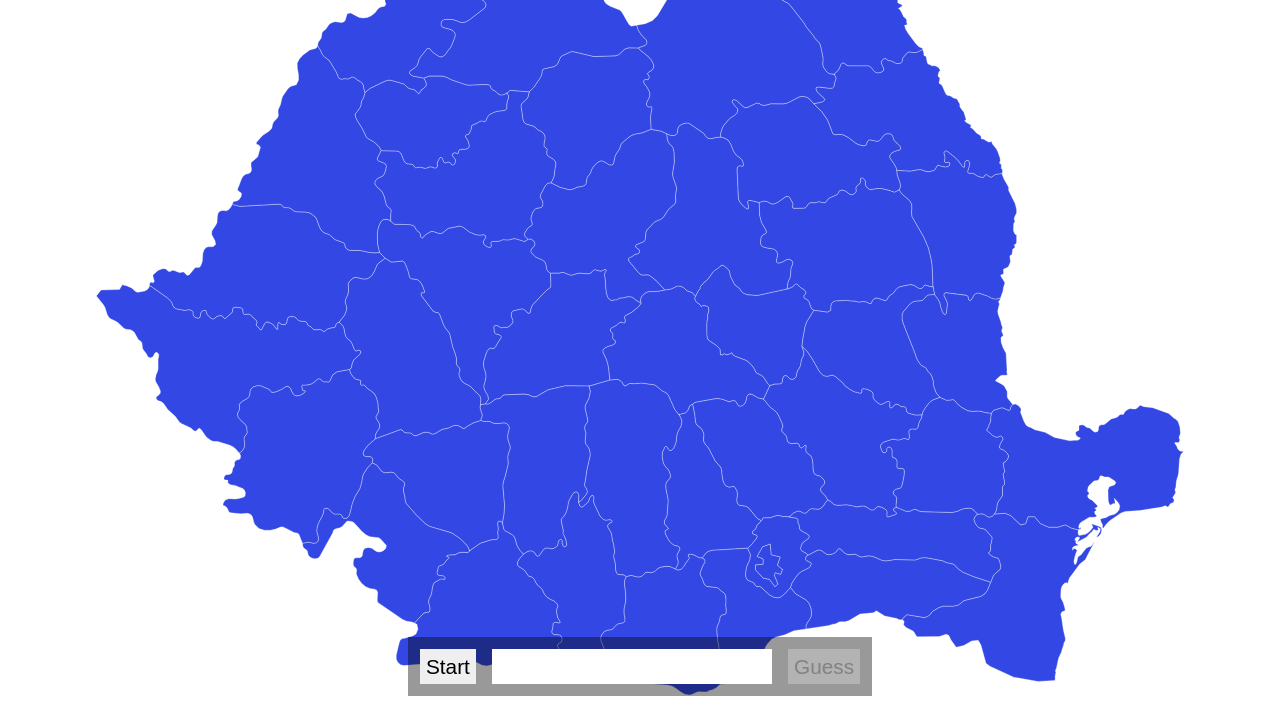
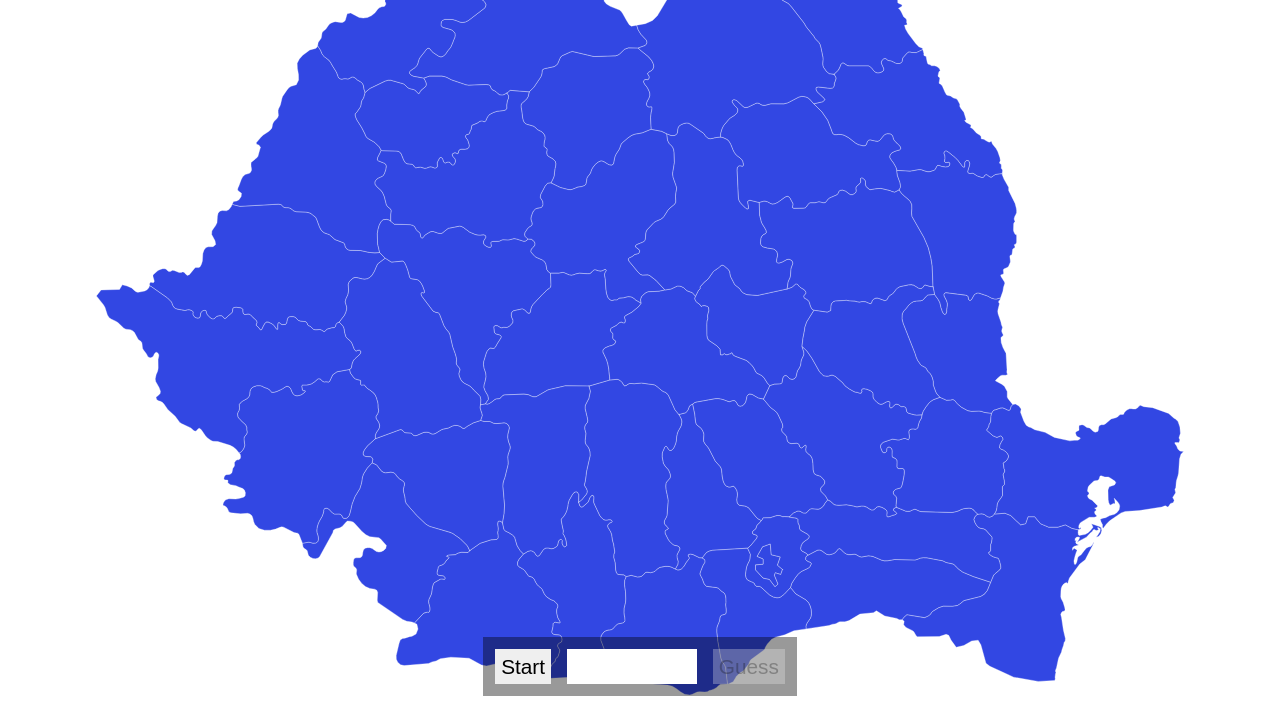
Before and after one commit to efdeics/efdeics.github.io, a plain HTML site: page geography-demo/index.html in a window 1280 px wide. Shown: the part 88-800 px from the top of the page. Drawn offline with Linux system fonts and the light colour scheme.

Commit message:
search bar fix

```diff
--- a/geography-demo/index.html
+++ b/geography-demo/index.html
@@ -212,6 +212,7 @@
     input {
         margin: 0 0.75em;
         text-transform: capitalize;
+        max-width: 130px;
     }
     button:active {
         outline: 2px solid blue;
```
